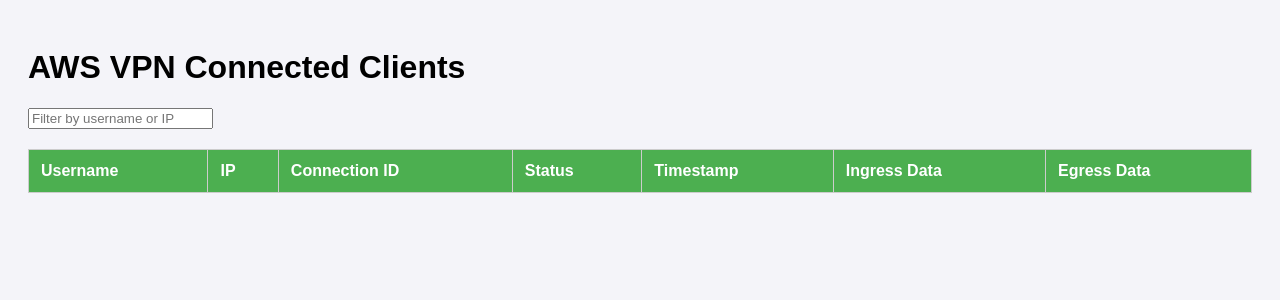
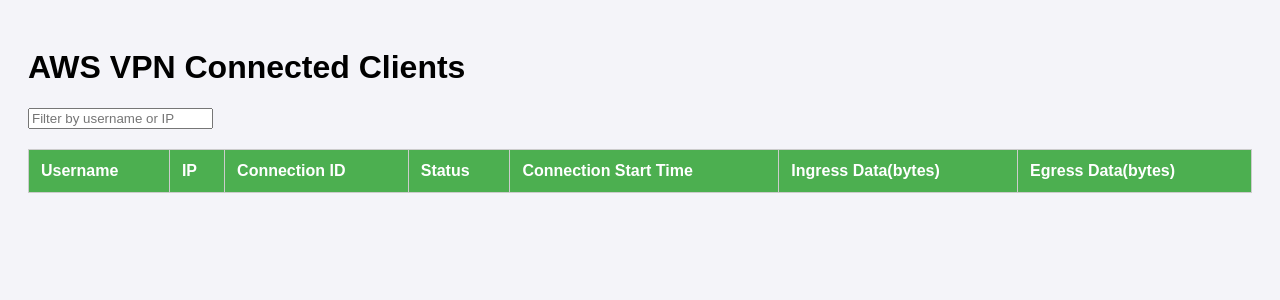
Before and after one commit to fallougueye31/vpn_flask_app, a Flask app: page / in a window 1280 px wide. Shown: the top 300 px of the page. Run offline with Flask 2, Linux system fonts and the light colour scheme; data that the repository does not hold is empty.

Commit message:
update template

```diff
--- a/templates/index.html
+++ b/templates/index.html
@@ -10,7 +10,7 @@
             const data = await response.json();
             const filterValue = document.getElementById('filterInput').value.toLowerCase();
             const table = document.getElementById('clientsTable');
-            table.innerHTML = '<tr><th>Username</th><th>IP</th><th>Connection ID</th><th>Status</th><th>Timestamp</th><th>Ingress Data</th><th>Egress Data</th></tr>';
+            table.innerHTML = '<tr><th>Username</th><th>IP</th><th>Connection ID</th><th>Status</th><th>Connection Start Time</th><th>Ingress Data(bytes)</th><th>Egress Data(bytes)</th></tr>';
             data.forEach(client => {
                 if (client.username.toLowerCase().includes(filterValue) || client.ip.includes(filterValue)) {
                     table.innerHTML += `<tr><td>${client.username}</td><td>${client.ip}</td><td>${client.connection_id}</td><td>${client.status}</td><td>${client.timestamp}</td><td>${client.ingress_data}</td><td>${client.egress_data}</td></tr>`;
```
